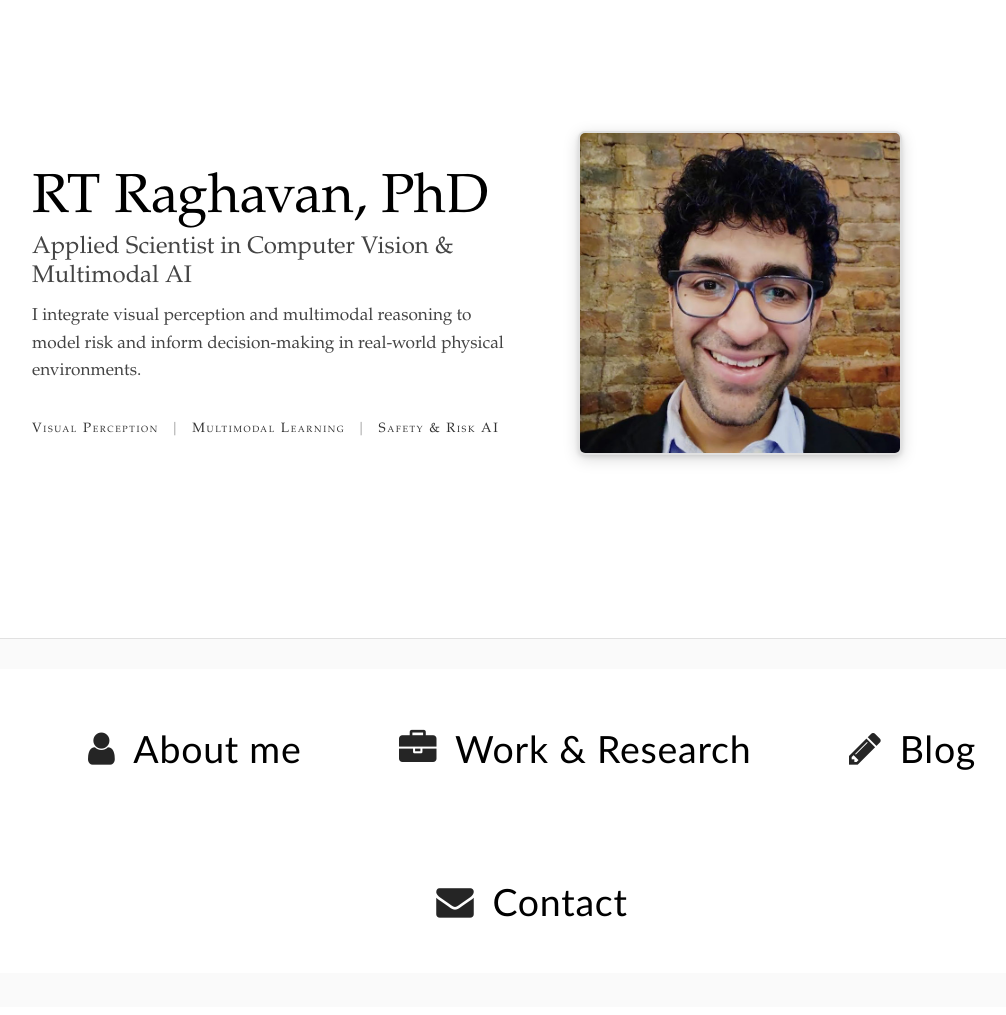
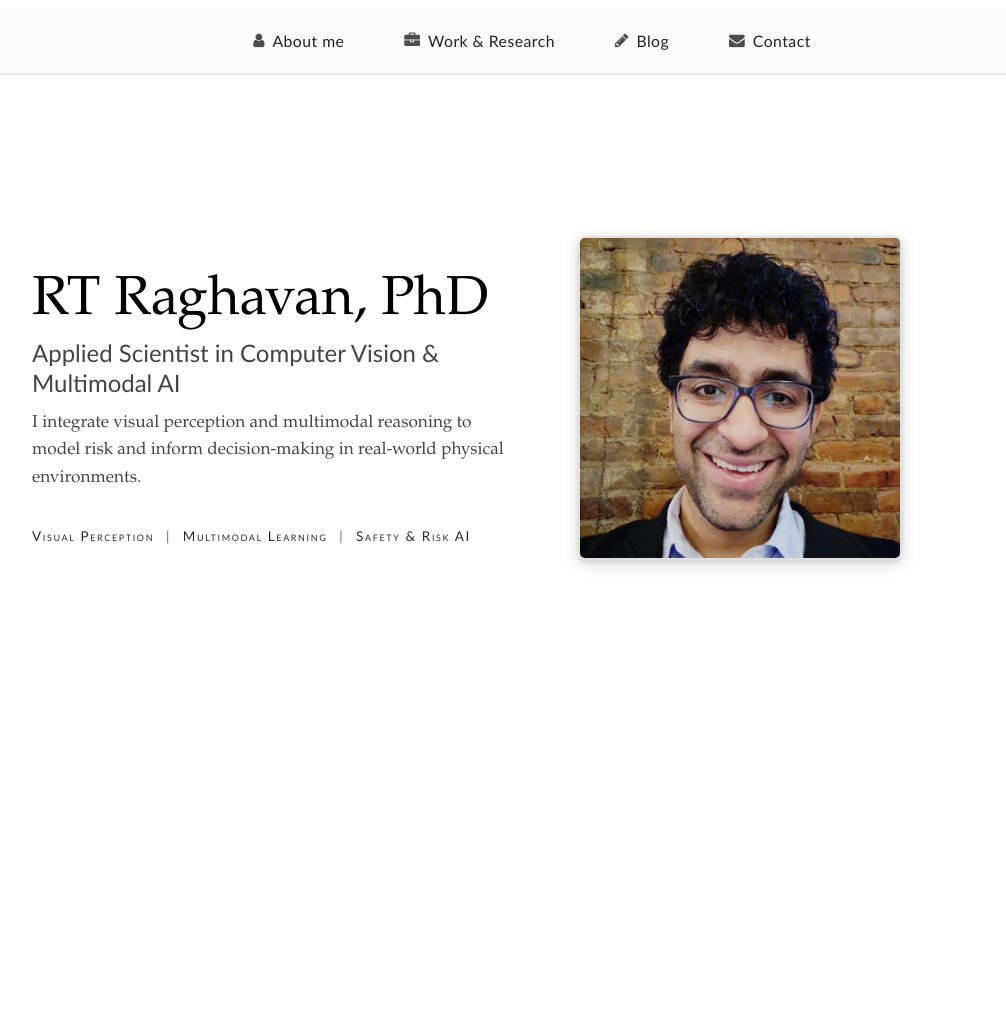
Before and after one commit to rtraghavan/rtraghavan.github.io, a Jekyll site: the page built from index.html, in a window 1280 px wide. Shown: the whole page, without its empty margins (108-1114 px from the left). Built offline with Jekyll 4.4.1, drawn with Linux system fonts in a browser that asks for light colours; after the commit the page ends 900 px from its top, so only the background shows below that.

Commit message:
changes needed to improve flow of information and nav bar performance

```diff
--- /dev/null
+++ b/_includes/site-nav.html
@@ -0,0 +1,30 @@
+<header class="site-nav">
+  <nav role="navigation" aria-label="Primary navigation">
+    <ul>
+      <li>
+        <a href="/" aria-label="About me">
+          <i class="fa fa-user" aria-hidden="true"></i>
+          <span>About me</span>
+        </a>
+      </li>
+      <li>
+        <a href="/background" aria-label="Work &amp; Research">
+          <i class="fa fa-briefcase" aria-hidden="true"></i>
+          <span>Work &amp; Research</span>
+        </a>
+      </li>
+      <li>
+        <a href="/blog" aria-label="Blog">
+          <i class="fa fa-pencil" aria-hidden="true"></i>
+          <span>Blog</span>
+        </a>
+      </li>
+      <li>
+        <a href="/connect" aria-label="Contact">
+          <i class="fa fa-envelope" aria-hidden="true"></i>
+          <span>Contact</span>
+        </a>
+      </li>
+    </ul>
+  </nav>
+</header>
--- a/_layouts/default.html
+++ b/_layouts/default.html
@@ -4,6 +4,8 @@
 	<title>{{ page.title }}</title>
 	<!-- link to main stylesheet -->
 	<link rel="stylesheet" type="text/css" href="/css/main.css">
+	<!-- shared header navigation (same nav on the main site and the Tufte blog) -->
+	<link rel="stylesheet" type="text/css" href="/css/site-nav.css">
 	<!-- MathJax: typesets the \( \) and \[ \] delimiters Kramdown emits from $$...$$ -->
 	<script src="https://cdn.jsdelivr.net/npm/mathjax@3/es5/tex-mml-chtml.js" id="MathJax-script" async></script>
 </head>
@@ -13,43 +15,10 @@
 <link rel="stylesheet" href="https://maxcdn.bootstrapcdn.com/font-awesome/4.7.0/css/font-awesome.min.css">
 
 <body >
+	{% include site-nav.html %}
 	<div id="main" role="main" class="container">
 		{{ content }}
 	</div>
 </body>
 
-<footer class="footer">
-  <nav role="navigation" aria-label="Footer navigation">
-    <ul>
-      <li>
-        <a href="/" aria-label="Navigate to About me page">
-          <i class="fa fa-user" aria-hidden="true"></i>
-          <span>About me</span>
-        </a>
-      </li>
-
-      <li>
-        <a href="/background" aria-label="Navigate to Work & Research page">
-          <i class="fa fa-briefcase" aria-hidden="true"></i>
-          <span>Work & Research</span>
-        </a>
-      </li>
-
-      <li>
-        <a href="/blog" aria-label="Navigate to Blog page">
-          <i class="fa fa-pencil" aria-hidden="true"></i>
-          <span>Blog</span>
-        </a>
-      </li>
-
-      <li>
-        <a href="/connect" aria-label="Navigate to Contact page">
-          <i class="fa fa-envelope" aria-hidden="true"></i>
-          <span>Contact</span>
-        </a>
-      </li>
-    </ul>
-  </nav>
-</footer>
-
 </html>
--- a/blog/index.html
+++ b/blog/index.html
@@ -6,7 +6,10 @@ title: Blog
   <h1>Blog</h1>
   <ul class="post-list">
     {% for post in site.posts %}
-      <li><a href="{{ post.url }}">{{ post.title }}</a></li>
+      <li>
+        <a href="{{ post.url }}">{{ post.title }}</a>
+        <span class="post-date">{{ post.date | date: "%B %-d, %Y" }}</span>
+      </li>
     {% endfor %}
   </ul>
 </section>
--- a/css/main.css
+++ b/css/main.css
@@ -232,13 +232,14 @@ section {
 }
 
 .hero-role {
+  font-family: "Gill Sans", "Gill Sans MT", Calibri, sans-serif; /* sans-serif bridge: serif name -> sans role -> sans nav */
   font-size: 24px; /* Reduced from 28px for visual subordination */
-  font-weight: 300; /* Lighter weight to keep name as focal point */
-  margin-top: 0.25rem; /* Tightened spacing - reduced from 0.5rem */
+  font-weight: 400; /* Regular sans reads lighter than the Palatino name above */
+  margin-top: 0.4rem;
   margin-bottom: 0;
   letter-spacing: 0px;
   color: #444; /* Slightly muted to maintain connection but show subordination */
-  line-height: 1.2;
+  line-height: 1.25;
 }
 
 .hero-text p {
@@ -252,10 +253,11 @@ section {
 }
 
 .expertise-strip {
+  font-family: "Gill Sans", "Gill Sans MT", Calibri, sans-serif; /* sans-serif bridge, matching the role + nav */
   font-size: 0.9rem;
-  font-weight: 300;
+  font-weight: 500; /* medium weight so the small-caps tags carry enough contrast */
   font-variant: small-caps;
-  color: #333; /* Darker than paragraph text (#444) for increased visual presence */
+  color: #2a2a2a; /* darker than before (#333) — ~13:1 on white, well past 4.5:1 */
   letter-spacing: 0.12em; /* Increased from 0.08em for more visual prominence */
   margin-top: 1.75rem; /* Increased margin-top to better separate from paragraph */
   margin-bottom: 0;
@@ -263,9 +265,9 @@ section {
 }
 
 .expertise-separator {
-  color: #888; /* Lighter color for separators to maintain polish */
+  color: #666; /* darkened from #888 so separators also clear 4.5:1 */
   margin: 0 0.5em; /* Spacing around separators */
-  font-weight: 200;
+  font-weight: 400;
 }
 
 .hero-image {
@@ -457,128 +459,9 @@ figure.fullwidth figcaption {
   margin-right: 24%;
 }
 
-footer {
-  margin-top: 3rem; /* Increased spacing to separate from hero section */
-  font-weight: 300;
-  bottom: 0;
-  padding-top: 2rem; /* Added top padding for deliberate separation */
-  padding-bottom: 2rem;
-  width: auto;
-  text-align: center;
-  border-top: 1px solid rgba(0, 0, 0, 0.1); /* Subtle border to visually separate navigation */
-  background-color: #fafafa; /* Light background for increased contrast */
-}
-
-footer nav {
-  margin: 0;
-  padding: 0;
-}
-
-footer ul {
-  padding: 0;
-  margin: 0;
-  margin-bottom: 0.25em;
-  text-align: center;
-  display: flex;
-  justify-content: center;
-  align-items: baseline;
-  flex-wrap: wrap;
-  gap: 2.5rem;
-  list-style: none;
-}
-
-footer li {
-  margin: 0;
-  padding: 0;
-  display: flex;
-  align-items: center;
-}
-
-footer a {
-  text-decoration: none;
-  color: #222;
-  font-family: "Gill Sans", "Gill Sans MT", Calibri, sans-serif;
-  font-weight: 500;
-  font-size: 1.15rem;
-  letter-spacing: 0.02em;
-  padding: 0.75rem 1.25rem;
-  display: inline-block;
-  border-radius: 6px;
-  transition: all 0.3s ease-out;
-  position: relative;
-  outline: 2px solid transparent;
-  outline-offset: 2px;
-  line-height: 1.4;
-}
-
-footer a i {
-  font-size: 1.1rem;
-  opacity: 0.85;
-  transition: opacity 0.3s ease-out;
-  vertical-align: middle;
-  margin-right: 0.5rem;
-}
-
-footer a span {
-  position: relative;
-  display: inline-block;
-  line-height: 1;
-  vertical-align: middle;
-}
-
-/* Hover effects - underline and color change */
-footer a:hover {
-  color: #FA9F42; /* Site accent color */
-  background-color: rgba(250, 159, 66, 0.1); /* Subtle background highlight */
-}
-
-footer a:hover i {
-  opacity: 1;
-}
-
-footer a:hover span::after {
-  content: '';
-  position: absolute;
-  bottom: -2px;
-  left: 0;
-  width: 100%;
-  height: 2px;
-  background-color: #FA9F42;
-  transform: scaleX(1);
-  transition: transform 0.3s ease-out;
-  pointer-events: none; /* Prevent underline from affecting layout or interactions */
-}
-
-footer a span::after {
-  content: '';
-  position: absolute;
-  bottom: -2px;
-  left: 0;
-  width: 100%;
-  height: 2px;
-  background-color: #FA9F42;
-  transform: scaleX(0);
-  transition: transform 0.3s ease-out;
-  pointer-events: none; /* Prevent underline from affecting layout or interactions */
-}
-
-/* Active state */
-footer a:active {
-  color: #E88A2E; /* Slightly darker on click */
-  transform: translateY(1px);
-}
-
-/* Keyboard focus - accessibility */
-footer a:focus {
-  outline: 2px solid #FA9F42;
-  outline-offset: 3px;
-  color: #FA9F42;
-  background-color: rgba(250, 159, 66, 0.15);
-}
-
-footer a:focus span::after {
-  transform: scaleX(1);
-}
+/* The site footer navigation now lives in css/footer-nav.css (shared with the
+   Tufte blog layout). Only the general `nav` rules below remain here, used by the
+   connect page's social-icon nav. */
 
 
 nav {
@@ -639,14 +522,28 @@ li a {
 }
 
 .post-list li:not(:first-child) {
-  margin-top: 0.5rem;
+  margin-top: 1.6rem;
 }
 
 .post-list li a {
   padding-left: 0;
   padding-right: 0;
-  font-size: 1.4rem;
+  font-size: 1.9rem;
+  line-height: 1.2;
+  text-decoration: none;
+}
+
+.post-list li a:hover {
   text-decoration: underline;
+}
+
+.post-date {
+  display: block;
+  margin-top: 0.2rem;
+  font-family: "Gill Sans", "Gill Sans MT", Calibri, sans-serif;
+  font-size: 0.95rem;
+  letter-spacing: 0.02em;
+  color: #777;
 }
 
 /*making a navigation bar*/
@@ -908,28 +805,6 @@ label.margin-toggle:not(.sidenote-number) {
       padding-top: 0.75rem; /* Reduced padding on mobile for better alignment */
   }
 
-  footer {
-      margin-top: 2rem; /* Slightly less on mobile but still deliberate */
-      padding-top: 1.5rem;
-      padding-bottom: 1.5rem;
-  }
-
-  footer ul {
-      flex-direction: column;
-      gap: 1.5rem; /* Vertical spacing on mobile */
-      padding: 0.5rem 0;
-  }
-
-  footer a {
-      font-size: 1.05rem;
-      padding: 0.875rem 1.5rem;
-      text-align: center;
-  }
-
-  footer a i {
-      font-size: 1rem;
-  }
-
   .hero-content {
       flex-direction: column;
       gap: 2rem;
--- /dev/null
+++ b/css/site-nav.css
@@ -0,0 +1,130 @@
+/* Site header navigation — the single source of truth for the nav, shared by the
+   main layout (default.html) and the standalone Tufte blog layout (post.html) so the
+   nav is identical everywhere. It sits at the top of every page as a full-width header.
+
+   Every rule is scoped under `.site-nav` so it out-specifies two legacy strays in
+   main.css — `nav li { font-size: 2.5em }` and `li a { font-size: 1em }` — that would
+   otherwise inflate the links, and beats tufte.css's `a:link`/`a:hover` on the blog. */
+
+.site-nav {
+  width: 100vw;
+  margin-left: calc(50% - 50vw); /* full-bleed band regardless of the centered/padded body */
+  margin-bottom: 2.5rem;
+  padding: 0.9rem 1rem;
+  box-sizing: border-box;
+  border-bottom: 1px solid rgba(0, 0, 0, 0.12);
+  background-color: #fafafa;
+  text-align: center;
+}
+
+.site-nav nav {
+  margin: 0;
+  padding: 0;
+}
+
+.site-nav nav ul {
+  list-style: none;
+  margin: 0;
+  padding: 0;
+  background: none;
+  display: flex;
+  flex-wrap: wrap;
+  justify-content: center;
+  align-items: center;
+  gap: 0.75rem 2rem; /* 2rem (30px) between items horizontally — well above the 24px minimum */
+}
+
+.site-nav nav li {
+  display: flex;
+  align-items: center;
+  margin: 0;
+  padding: 0;
+  font-size: 1rem; /* neutralise the legacy `nav li { font-size: 2.5em }` */
+}
+
+.site-nav nav a {
+  display: inline-flex;
+  align-items: center;
+  min-height: 24px; /* WCAG target size: clickable area >= 24x24px */
+  padding: 0.5rem 1rem; /* ~7.5px x 15px — grows the tap target comfortably past 24px */
+  font-family: "Gill Sans", "Gill Sans MT", Calibri, sans-serif;
+  font-weight: 500;
+  font-size: 1.05rem; /* deliberate nav size: below body (1.15–1.4rem), far below the name */
+  letter-spacing: 0.03em;
+  line-height: 1.4;
+  color: #222;
+  text-decoration: none;
+  border-radius: 6px;
+  outline: 2px solid transparent;
+  outline-offset: 2px;
+  transition: all 0.3s ease-out;
+}
+
+.site-nav nav a i {
+  margin-right: 0.5rem;
+  font-size: 1em; /* icon sized to match the label text */
+  opacity: 0.8;
+  transition: opacity 0.3s ease-out;
+}
+
+.site-nav nav a span {
+  position: relative;
+  display: inline-block;
+  line-height: 1;
+}
+
+/* Accent hover/focus: color shift + animated underline on the site's #FA9F42 */
+.site-nav nav a:hover,
+.site-nav nav a:focus {
+  color: #FA9F42;
+  background-color: rgba(250, 159, 66, 0.1);
+}
+
+.site-nav nav a:hover i,
+.site-nav nav a:focus i {
+  opacity: 1;
+}
+
+.site-nav nav a span::after {
+  content: '';
+  position: absolute;
+  bottom: -2px;
+  left: 0;
+  width: 100%;
+  height: 2px;
+  background-color: #FA9F42;
+  transform: scaleX(0);
+  transition: transform 0.3s ease-out;
+  pointer-events: none;
+}
+
+.site-nav nav a:hover span::after,
+.site-nav nav a:focus span::after {
+  transform: scaleX(1);
+}
+
+.site-nav nav a:active {
+  color: #E88A2E;
+  transform: translateY(1px);
+}
+
+.site-nav nav a:focus {
+  outline: 2px solid #FA9F42;
+  outline-offset: 3px;
+}
+
+@media (max-width: 760px) {
+  .site-nav {
+    margin-bottom: 1.5rem;
+    padding: 0.6rem 0.5rem;
+  }
+
+  .site-nav nav ul {
+    gap: 0.4rem 1rem;
+  }
+
+  .site-nav nav a {
+    font-size: 0.95rem;
+    padding: 0.4rem 0.6rem;
+  }
+}
```
Also changed, not shown: _layouts/post.html (+12 -24 lines).
